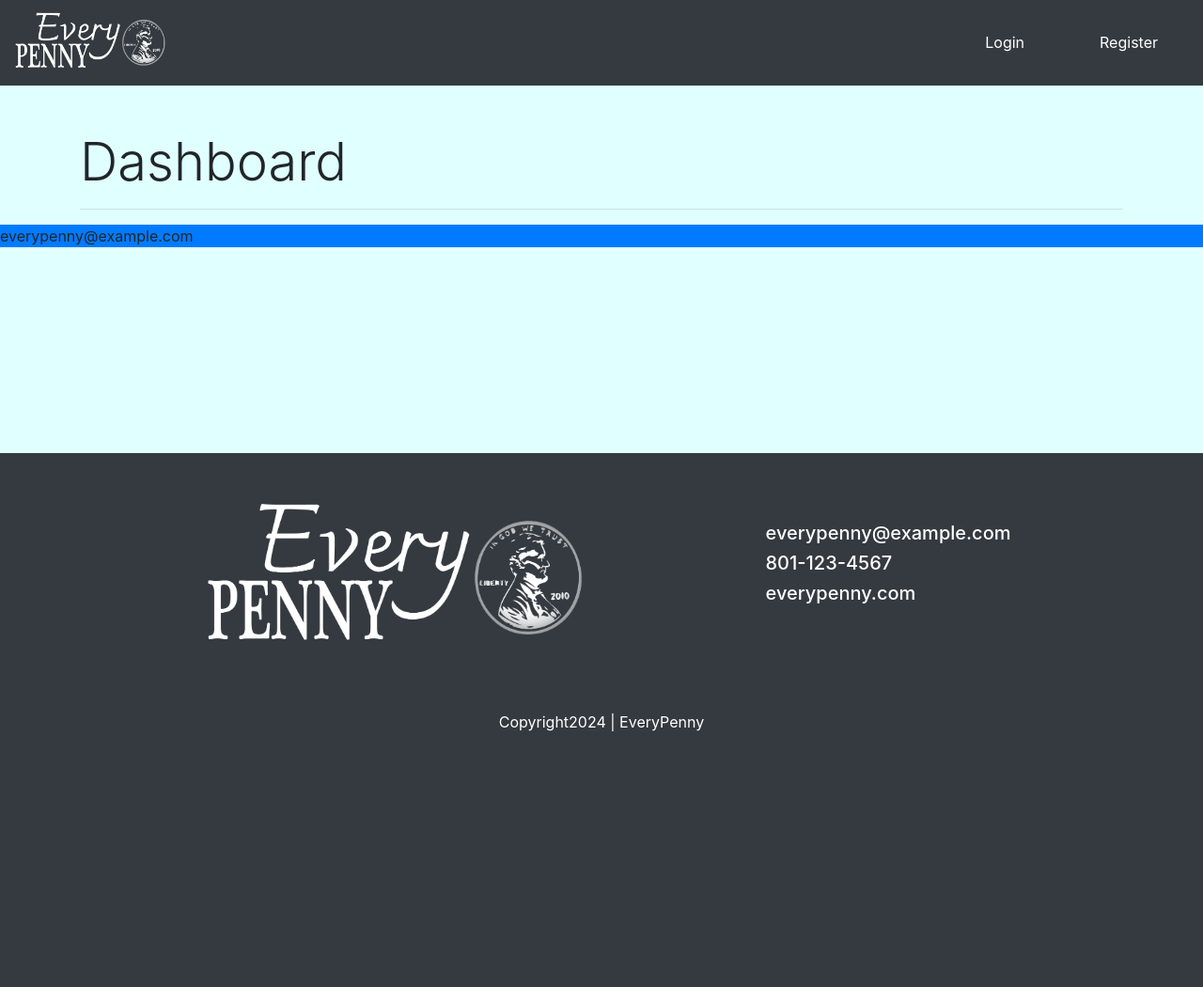
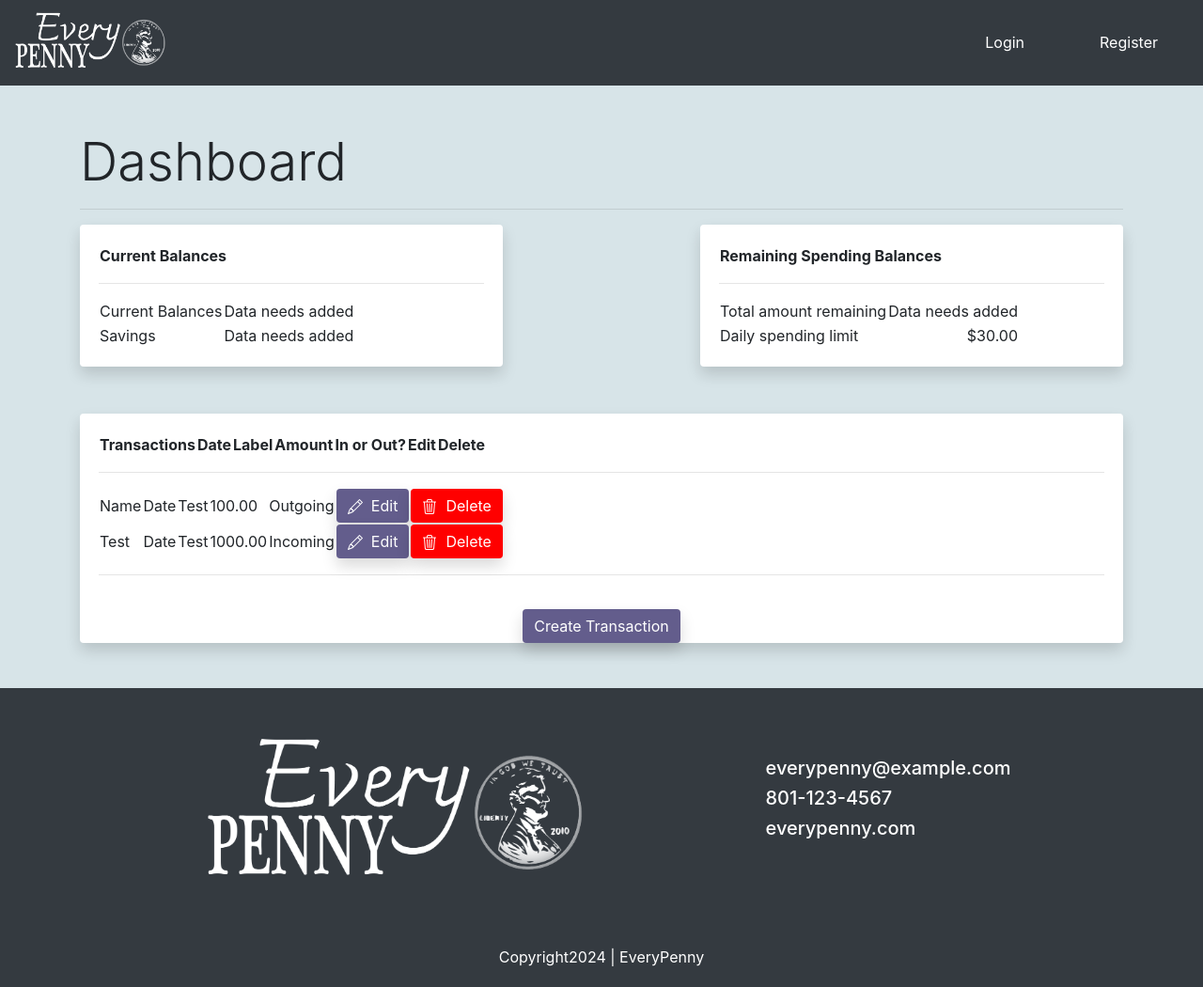
Before and after one commit to jcottam1/WEB4350_Budget, a Django app: page /budget/ in a window 1280 px wide. Shown: the whole page at 94% size. Before the commit the page ends 778 px from the top, so only its background shows below. Run offline with Django 4.2, Linux system fonts and the light colour scheme; data comes from the database, SQL or seed files in the repository; both versions use the stored data as it was after the commit; lists and menus that the app fills with data are empty; some libraries are stand-ins or nearby versions.

Commit message:
dashboard/transaction changes

```diff
--- a/budget/static/budget/styles.css
+++ b/budget/static/budget/styles.css
@@ -13,11 +13,11 @@
 }
 
 .background {
-    background-color: lightcyan;
+    background-color: #D7E4E8;
 }
 
 .button-color {
-    background-color: rebeccapurple;
+    background-color: #635D8C;
     color: white;
 }
 
@@ -25,3 +25,24 @@
     background-color: red;
     color: white;
 }
+
+.dash-small-cards {
+    display: flex;
+    flex-direction: row;
+    justify-content: space-between;
+    margin-bottom: 50px;
+}
+
+.index-card {
+    width: 450px;
+}
+
+ .dash-balance-rows {
+     display: flex;
+     flex-direction: row;
+     justify-content: space-between;
+ }
+
+ .dash-balance-number {
+     margin-left: auto;
+ }
--- a/budget/templates/budget/base.html
+++ b/budget/templates/budget/base.html
@@ -42,7 +42,7 @@
             {% block body %}
             {% endblock %}
         </div>
-        <footer class="bg-dark mt-5 pt-4 pb-1 fixed-bottom">
+        <footer class="bg-dark mt-5 pt-4 pb-1">
             <div class="container">
                 <div class="row d-flex justify-content-center">
                     <div class="col-6">
@@ -64,8 +64,5 @@
                  </div>
             </div>
         </footer>
-
-<footer class="bg-primary"><p>everypenny@example.com</p></footer>
-
 </body>
 </html>
--- a/budget/templates/budget/delete.html
+++ b/budget/templates/budget/delete.html
@@ -1,5 +1,8 @@
+{% extends 'budget/base.html' %}
+{% block body %}
 <form method="POST">
     {% csrf_token %}
     <h1>Do you want to delete?</h1>
     <button type="submit">Delete</button>
 </form>
+{% endblock %}
--- a/budget/templates/budget/index.html
+++ b/budget/templates/budget/index.html
@@ -1,19 +1,106 @@
 {% extends 'budget/base.html' %}
-<!doctype html>
-<html lang="en">
-<head>
-    <meta charset="UTF-8">
-    <meta name="viewport"
-          content="width=device-width, user-scalable=no, initial-scale=1.0, maximum-scale=1.0, minimum-scale=1.0">
-    <meta http-equiv="X-UA-Compatible" content="ie=edge">
-    <title>Document</title>
-</head>
 <body>
 {% block body %}
     <div class="container">
         <h1 class="mt-5 display-4">Dashboard</h1>
         <hr>
+        <div class="dash-small-cards">
+            <div class="card shadow border-0">
+                <div class="card-body index-card">
+                    <table>
+                        <thead>
+                            <tr>
+                                <th>Current Balances</th>
+                            </tr>
+                        </thead>
+                    </table>
+                    <hr>
+                    <table>
+                        <tbody>
+                            <tr class="dash-balance-rows">
+                                <td>Current Balances</td>
+                                <td>Data needs added</td>
+                            </tr>
+                            <tr class="dash-balance-rows">
+                                <td>Savings</td>
+                                <td class="dash-balance-number">Data needs added</td>
+                            </tr>
+                        </tbody>
+                    </table>
+                </div>
+            </div>
+            <div class="card shadow border-0">
+                <div class="card-body index-card">
+                    <table>
+                        <thead>
+                            <tr>
+                                <th>Remaining Spending Balances</th>
+                            </tr>
+                        </thead>
+                    </table>
+                    <hr>
+                    <table>
+                        <tbody>
+                            <tr class="dash-balance-rows">
+                                <td>Total amount remaining</td>
+                                <td>Data needs added</td>
+                            </tr>
+                            <tr class="dash-balance-rows">
+                                <td>Daily spending limit</td>
+                                <td>$30.00</td>
+                            </tr>
+                        </tbody>
+                    </table>
+                </div>
+            </div>
+        </div>
+
+        <div class="card shadow border-0">
+            <div class="card-body">
+                <table>
+                    <thead>
+                    <tr>
+                        <th>Transactions</th>
+                        <th>Date</th>
+                        <th>Label</th>
+                        <th>Amount</th>
+                        <th>In or Out?</th>
+                        <th>Edit</th>
+                        <th>Delete</th>
+                    </tr>
+                    </thead>
+                </table>
+                    <hr>
+                    <table>
+                    <tbody>
+                        {% for transaction in transactions %}
+                            <tr>
+                            <td>{{ transaction.transaction_name }}</td>
+                            <td>Date</td>
+                            <td>{{ transaction.label }}</td>
+                            <td>{{ transaction.amount }}</td>
+                            {% if transaction.incoming == True %}
+                                <td>Incoming</td>
+                            {% elif transaction.outgoing == False %}
+                                <td>Outgoing</td>
+                            {% endif %}
+                            <td><a href="{% url 'budget:edit_transaction' transaction.id %}"><button class="btn shadow button-color border-0">
+                                <svg xmlns="http://www.w3.org/2000/svg" width="16" height="16" fill="currentColor" class="bi bi-pencil" viewBox="0 0 16 16">
+                                <path d="M12.146.146a.5.5 0 0 1 .708 0l3 3a.5.5 0 0 1 0 .708l-10 10a.5.5 0 0 1-.168.11l-5 2a.5.5 0 0 1-.65-.65l2-5a.5.5 0 0 1 .11-.168zM11.207 2.5 13.5 4.793 14.793 3.5 12.5 1.207zm1.586 3L10.5 3.207 4 9.707V10h.5a.5.5 0 0 1 .5.5v.5h.5a.5.5 0 0 1 .5.5v.5h.293zm-9.761 5.175-.106.106-1.528 3.821 3.821-1.528.106-.106A.5.5 0 0 1 5 12.5V12h-.5a.5.5 0 0 1-.5-.5V11h-.5a.5.5 0 0 1-.468-.325"/>
+                                </svg>&nbsp;&nbsp;Edit</button></a></td>
+                            <td><a href="{% url 'budget:delete_transaction' transaction.id %}"><button class="btn shadow button-delete border-0"><svg xmlns="http://www.w3.org/2000/svg" width="16" height="16" fill="currentColor" class="bi bi-trash3" viewBox="0 0 16 16">
+                                <path d="M6.5 1h3a.5.5 0 0 1 .5.5v1H6v-1a.5.5 0 0 1 .5-.5M11 2.5v-1A1.5 1.5 0 0 0 9.5 0h-3A1.5 1.5 0 0 0 5 1.5v1H1.5a.5.5 0 0 0 0 1h.538l.853 10.66A2 2 0 0 0 4.885 16h6.23a2 2 0 0 0 1.994-1.84l.853-10.66h.538a.5.5 0 0 0 0-1zm1.958 1-.846 10.58a1 1 0 0 1-.997.92h-6.23a1 1 0 0 1-.997-.92L3.042 3.5zm-7.487 1a.5.5 0 0 1 .528.47l.5 8.5a.5.5 0 0 1-.998.06L5 5.03a.5.5 0 0 1 .47-.53Zm5.058 0a.5.5 0 0 1 .47.53l-.5 8.5a.5.5 0 1 1-.998-.06l.5-8.5a.5.5 0 0 1 .528-.47M8 4.5a.5.5 0 0 1 .5.5v8.5a.5.5 0 0 1-1 0V5a.5.5 0 0 1 .5-.5"/>
+                                </svg>&nbsp;&nbsp;Delete</button></a></td>
+                            </tr>
+                        {% endfor %}
+                    </tbody>
+                </table>
+                <hr>
+            </div>
+            <div class="d-flex justify-content-center">
+                <a href="{% url 'budget:make-transaction' %}"><button class="btn shadow button-color border-0">Create Transaction</button></a>
+            </div>
+            </div>
     </div>
 {% endblock %}
 </body>
-</html>
--- a/budget/views.py
+++ b/budget/views.py
@@ -8,7 +8,11 @@
 
 # Create your views here.
 def index(request):
-    return render(request, 'budget/index.html')
+    transactions = Transaction.objects.all()
+    context = {
+        'transactions': transactions
+    }
+    return render(request, 'budget/index.html', context)
 
 @login_required(login_url='login')
 def budget(request):
```
Also changed, not shown: budget/templates/budget/transactions.html (+9 -4 lines), budget/urls.py (line endings or trailing spaces), db.sqlite3.
